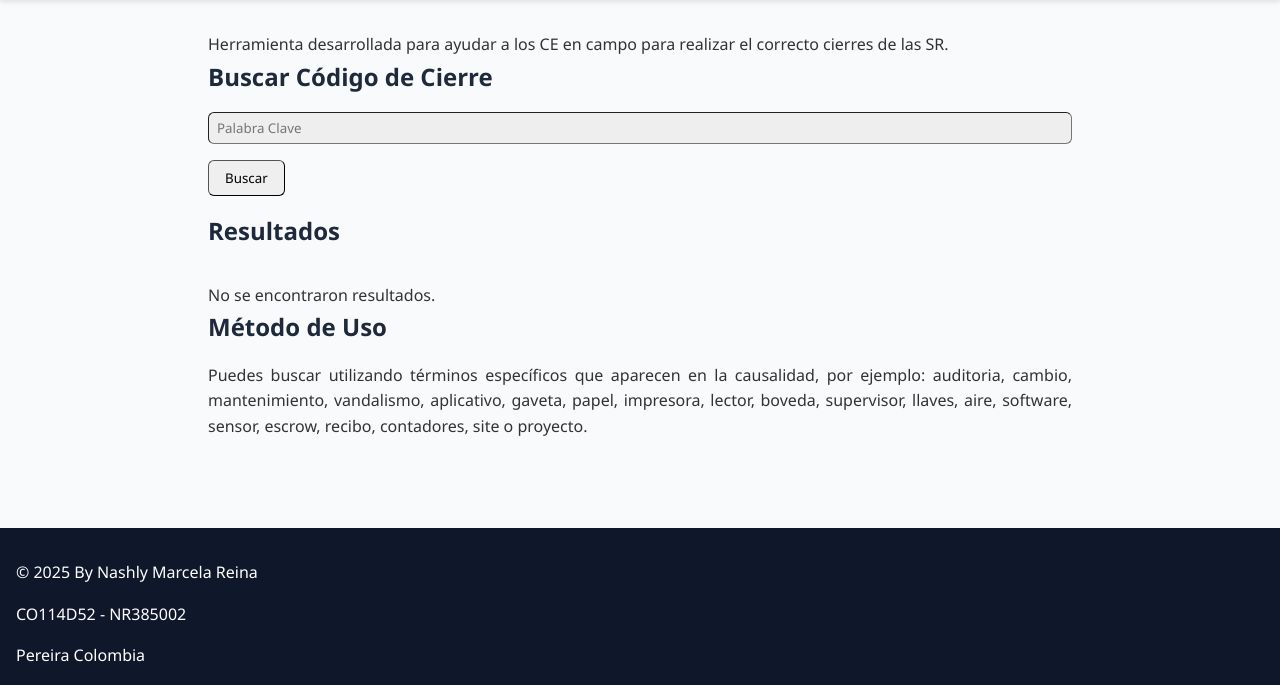
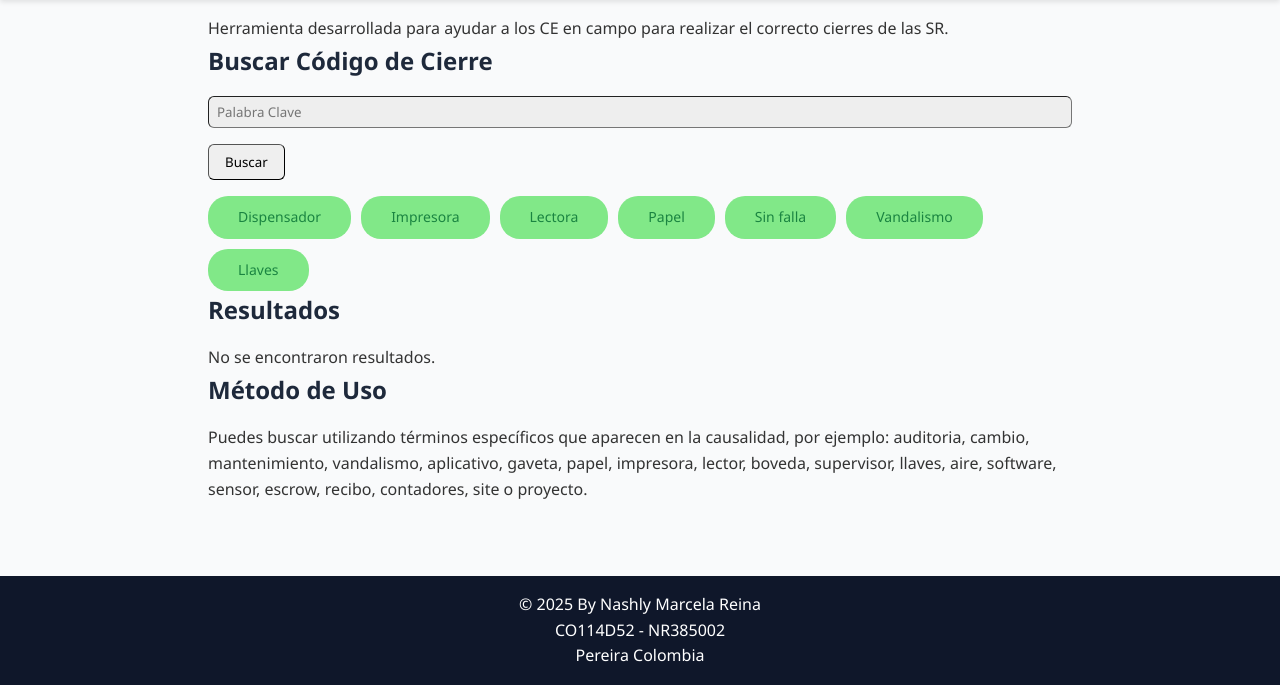
Before and after one commit to marcelareinap/ncr, a plain HTML site: page index.html in a window 1280 px wide. Both pictures are taken after typing "Sample" into the empty fields and a click on the button "Buscar". Shown: the part 115-800 px from the top of the page. Drawn offline with Linux system fonts and the light colour scheme.

Commit message:
nubes de sugerencias

```diff
--- a/archivo.js
+++ b/archivo.js
@@ -1,7 +1,7 @@
 // Buscar datos por nombre
-function buscarDatos() {
-  const query = document.getElementById('busqueda-input').value.trim().toLowerCase();
-  const resultados = datos.filter(d => d.causalidad.toLowerCase().includes(query));
+function buscarDatos(valorBusqueda) {
+  const busqueda = valorBusqueda.trim().toLowerCase();
+  const resultados = datos.filter(d => d.causalidad.toLowerCase().includes(busqueda));
   const resultsDiv = document.getElementById('resultados');
 
   resultsDiv.innerHTML = resultados.length
@@ -24,9 +24,30 @@ function buscarDatos() {
   return resultados.length > 0;
 }
 
+function ocultarMedoto(tieneResultado) {
+  const metodo = document.querySelector('.metodo');
+  metodo.style.display = tieneResultado ? 'none' : 'block';
+}
+
 document.getElementById('busqueda').addEventListener('submit', function (e) {
   e.preventDefault();
-  const tieneResultado = buscarDatos();
-  const sugerencia = document.querySelector('.sugerencia');
-  sugerencia.style.display = tieneResultado ? 'none' : 'block';
+  const query = document.getElementById('busqueda-input').value;
+  const tieneResultado = buscarDatos(query);
+  ocultarMedoto(tieneResultado)
 });
+
+const recomendaciones = [
+    "Dispensador", "Impresora", "Lectora", "Papel", "Sin falla", "Vandalismo", "Llaves"
+];
+
+// Crear burbujas de recomendaciones
+recomendaciones.forEach(recomendacion => {
+  const item = document.createElement('div');
+  item.classList.add('cloud-item');
+  item.textContent = recomendacion;
+  item.onclick = () => {
+    const tieneResultado = buscarDatos(recomendacion);
+    ocultarMedoto(tieneResultado)
+  };
+  cloudContainer.appendChild(item);
+});
--- a/index.html
+++ b/index.html
@@ -21,11 +21,14 @@
         <input type="text" id="busqueda-input" placeholder="Palabra Clave">
         <button class="buscar-boton" type="submit">Buscar</button>
       </form>
+
+      <div class="cloud-container" id="cloudContainer">
+      </div>
       <div class="conceptos">
         <h2>Resultados</h2>
         <div id="resultados"></div>
       </div>
-      <div class="sugerencia">
+      <div class="metodo">
         <h2>Método de Uso</h2>
         <p>Puedes buscar utilizando términos específicos que aparecen en la causalidad, por ejemplo: auditoria, cambio,
           mantenimiento, vandalismo, aplicativo, gaveta, papel, impresora, lector, boveda, supervisor, llaves, aire,
--- a/style.css
+++ b/style.css
@@ -33,11 +33,6 @@ footer {
   text-align: center;
   padding: 1rem;
   margin-top: 2rem;
-}
-
-p {
-  text-align: justify;
-  margin-top: 1rem;
 }
 
 #resultados {
@@ -90,6 +85,26 @@ p {
   display: block;
 }
 
+.cloud-container {
+      display: flex;
+      flex-wrap: wrap;
+      gap: 10px;
+    }
+
+    .cloud-item {
+      background-color: #81e888;
+      padding: 10px 30px;
+      border-radius: 20px;
+      cursor: pointer;
+      font-size: 14px;
+      transition: background-color 0.3s;
+      color: #1a8441;
+    }
+
+    .cloud-item:hover {
+      background-color: #81e888;
+    }
+
 @media screen and (max-width: 900px) {
   .contenido {
     width: 100vw;
```
